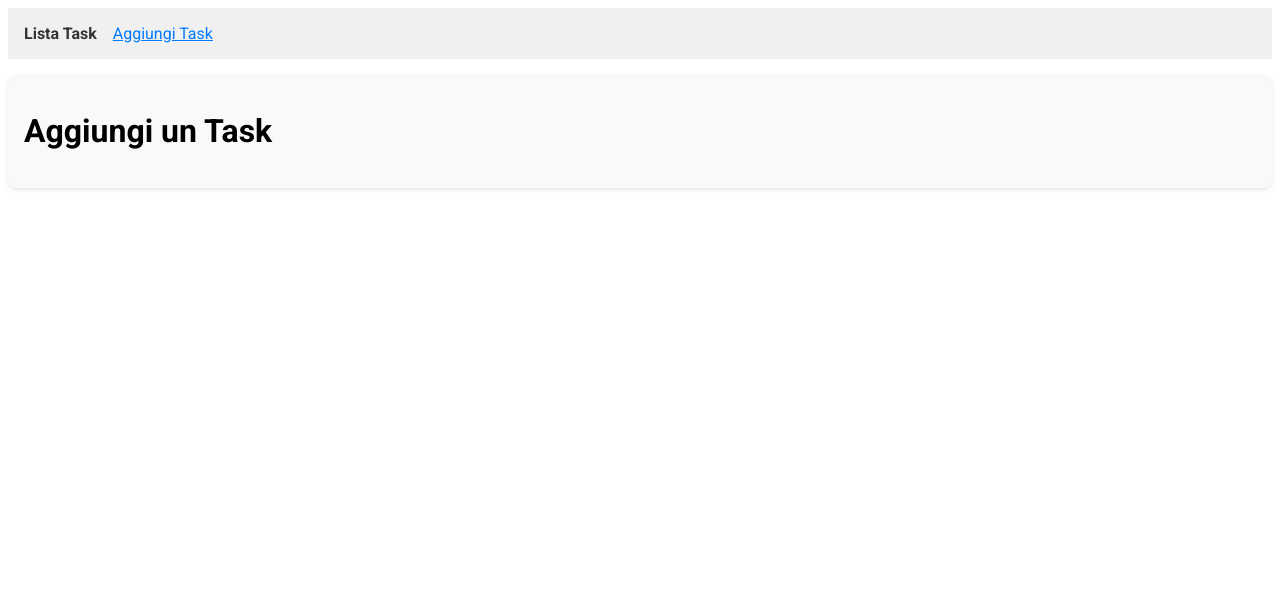
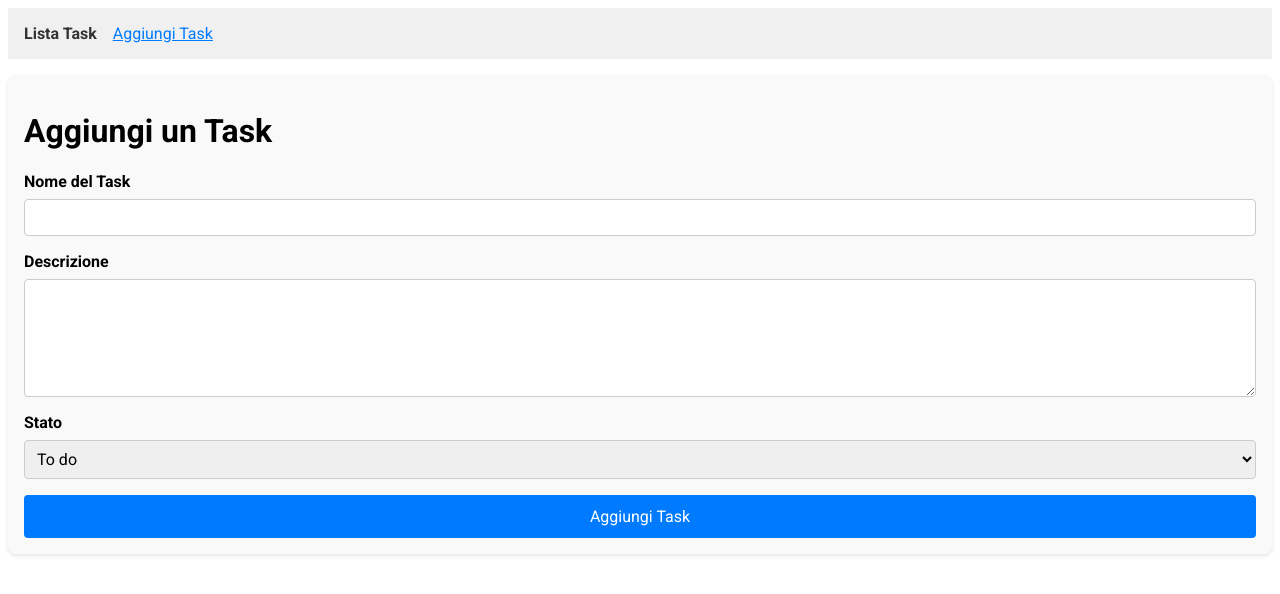
Before and after one commit to LorenzoScalvini/ex-react-task-manager, a React (Vite) app: page /add in a window 1280 px wide. Shown: the top 594 px of the page. Built offline with nearby package versions, Linux system fonts and the light colour scheme; no server answers.

Commit message:
refactor task management: implement custom hook for task operations and enhance AddTask component with validation

```diff
--- a/src/components/TaskRow.jsx
+++ b/src/components/TaskRow.jsx
@@ -2,7 +2,6 @@ import React from 'react';
 import styles from './TaskRow.module.css';
 
 const TaskRow = React.memo(({ task }) => {
-  // Funzione per assegnare il colore in base allo stato
   const getStatusColor = (status) => {
     switch (status) {
       case 'To do':
--- a/src/context/GlobalContext.jsx
+++ b/src/context/GlobalContext.jsx
@@ -1,29 +1,15 @@
-import { createContext, useState, useEffect } from 'react';
+import { createContext } from 'react';
+import useTasks from '../hooks/useTasks';
 
+// Creazione del contesto
 export const GlobalContext = createContext();
 
+// Provider del contesto
 export const GlobalProvider = ({ children }) => {
-  const [tasks, setTasks] = useState([]);
-  const fetchTasks = async () => {
-    try {
-      const response = await fetch(`${import.meta.env.VITE_API_URL}/tasks`);
-      if (!response.ok) {
-        throw new Error('Errore nel recupero dei task');
-      }
-      const data = await response.json();
-      setTasks(data);
-      console.log('Task recuperati:', data);
-    } catch (error) {
-      console.error('Errore:', error);
-    }
-  };
-
-  useEffect(() => {
-    fetchTasks();
-  }, []);
+  const { tasks, addTask, removeTask, updateTask } = useTasks();
 
   return (
-    <GlobalContext.Provider value={{ tasks, setTasks }}>
+    <GlobalContext.Provider value={{ tasks, addTask, removeTask, updateTask }}>
       {children}
     </GlobalContext.Provider>
   );
--- /dev/null
+++ b/src/hooks/useTasks.jsx
@@ -0,0 +1,118 @@
+import { useState, useEffect } from 'react';
+
+const useTasks = () => {
+  const [tasks, setTasks] = useState([]);
+
+  // Funzione per recuperare i task dall'API
+  const fetchTasks = async () => {
+    try {
+      const response = await fetch(`${import.meta.env.VITE_API_URL}/tasks`);
+      if (!response.ok) {
+        throw new Error('Errore nel recupero dei task');
+      }
+      const data = await response.json();
+      setTasks(data);
+    } catch (error) {
+      console.error('Errore:', error);
+    }
+  };
+
+  // Funzione per aggiungere un task
+  const addTask = async (task) => {
+    try {
+      const response = await fetch(`${import.meta.env.VITE_API_URL}/tasks`, {
+        method: 'POST',
+        headers: {
+          'Content-Type': 'application/json',
+        },
+        body: JSON.stringify(task),
+      });
+
+      const result = await response.json();
+
+      if (!result.success) {
+        throw new Error(result.message);
+      }
+
+      // Aggiorna lo stato globale aggiungendo la nuova task
+      setTasks((prevTasks) => [...prevTasks, result.task]);
+
+      return result; // Restituisce il risultato per gestire il successo
+    } catch (error) {
+      console.error('Errore:', error);
+      throw error; // Rilancia l'errore per gestirlo nel componente
+    }
+  };
+
+  // Funzione per rimuovere un task
+  const removeTask = async (taskId) => {
+    try {
+      const response = await fetch(
+        `${import.meta.env.VITE_API_URL}/tasks/${taskId}`,
+        {
+          method: 'DELETE',
+        }
+      );
+
+      const result = await response.json();
+
+      if (!result.success) {
+        throw new Error(result.message);
+      }
+
+      // Aggiorna lo stato globale rimuovendo la task
+      setTasks((prevTasks) => prevTasks.filter((task) => task.id !== taskId));
+
+      return result; // Restituisce il risultato per gestire il successo
+    } catch (error) {
+      console.error('Errore:', error);
+      throw error; // Rilancia l'errore per gestirlo nel componente
+    }
+  };
+
+  // Funzione per aggiornare un task
+  const updateTask = async (taskId, updatedTask) => {
+    try {
+      const response = await fetch(
+        `${import.meta.env.VITE_API_URL}/tasks/${taskId}`,
+        {
+          method: 'PUT',
+          headers: {
+            'Content-Type': 'application/json',
+          },
+          body: JSON.stringify(updatedTask),
+        }
+      );
+
+      const result = await response.json();
+
+      if (!result.success) {
+        throw new Error(result.message);
+      }
+
+      // Aggiorna lo stato globale con la task modificata
+      setTasks((prevTasks) =>
+        prevTasks.map((task) => (task.id === taskId ? result.task : task))
+      );
+
+      return result; // Restituisce il risultato per gestire il successo
+    } catch (error) {
+      console.error('Errore:', error);
+      throw error; // Rilancia l'errore per gestirlo nel componente
+    }
+  };
+
+  // Effettua la richiesta al caricamento del componente
+  useEffect(() => {
+    fetchTasks();
+  }, []);
+
+  return {
+    tasks,
+    addTask,
+    removeTask,
+    updateTask,
+  };
+};
+
+export default useTasks;
--- a/src/pages/AddTask.jsx
+++ b/src/pages/AddTask.jsx
@@ -1,9 +1,99 @@
+import React, { useState, useRef, useContext } from 'react';
+import { GlobalContext } from '../context/GlobalContext';
 import styles from './AddTask.module.css';
 
-export default function AddTask() {
+const AddTask = () => {
+  const [title, setTitle] = useState('');
+  const [error, setError] = useState('');
+  const descriptionRef = useRef(null);
+  const statusRef = useRef(null);
+  const { addTask } = useContext(GlobalContext);
+
+  const symbols = '!@#$%^&*()-_=+[]{}|;:\'\\",.<>?/`~';
+
+  const validateTitle = (value) => {
+    if (!value.trim()) {
+      setError('Il campo Nome non può essere vuoto.');
+      return false;
+    }
+    if (value.split('').some((char) => symbols.includes(char))) {
+      setError('Il campo Nome non può contenere simboli speciali.');
+      return false;
+    }
+    setError('');
+    return true;
+  };
+
+  const handleTitleChange = (e) => {
+    const value = e.target.value;
+    setTitle(value);
+    validateTitle(value);
+  };
+
+  const handleSubmit = async (e) => {
+    e.preventDefault();
+
+    if (!validateTitle(title)) {
+      return;
+    }
+
+    const task = {
+      title,
+      description: descriptionRef.current.value,
+      status: statusRef.current.value,
+    };
+
+    try {
+      const result = await addTask(task);
+
+      if (result.success) {
+        alert('Task creato con successo!');
+        // Resetta il form
+        setTitle('');
+        descriptionRef.current.value = '';
+        statusRef.current.value = 'To do';
+      }
+    } catch (error) {
+      alert(`Errore: ${error.message}`);
+    }
+  };
+
   return (
     <div className={styles.container}>
       <h1>Aggiungi un Task</h1>
+      <form onSubmit={handleSubmit} className={styles.form}>
+        <div className={styles.formGroup}>
+          <label htmlFor="title">Nome del Task</label>
+          <input
+            type="text"
+            id="title"
+            value={title}
+            onChange={handleTitleChange}
+            className={error ? styles.errorInput : ''}
+          />
+          {error && <p className={styles.errorMessage}>{error}</p>}
+        </div>
+
+        <div className={styles.formGroup}>
+          <label htmlFor="description">Descrizione</label>
+          <textarea id="description" ref={descriptionRef} />
+        </div>
+
+        <div className={styles.formGroup}>
+          <label htmlFor="status">Stato</label>
+          <select id="status" ref={statusRef} defaultValue="To do">
+            <option value="To do">To do</option>
+            <option value="Doing">Doing</option>
+            <option value="Done">Done</option>
+          </select>
+        </div>
+
+        <button type="submit" className={styles.submitButton}>
+          Aggiungi Task
+        </button>
+      </form>
     </div>
   );
-}
+};
+
+export default AddTask;
--- a/src/pages/Addtask.module.css
+++ b/src/pages/Addtask.module.css
@@ -4,3 +4,57 @@
   border-radius: 8px;
   box-shadow: 0 2px 4px rgba(0, 0, 0, 0.1);
 }
+
+.form {
+  display: flex;
+  flex-direction: column;
+  gap: 1rem;
+}
+
+.formGroup {
+  display: flex;
+  flex-direction: column;
+  gap: 0.5rem;
+}
+
+.formGroup label {
+  font-weight: bold;
+}
+
+.formGroup input,
+.formGroup textarea,
+.formGroup select {
+  padding: 0.5rem;
+  border: 1px solid #ccc;
+  border-radius: 4px;
+  font-size: 1rem;
+}
+
+.formGroup textarea {
+  resize: vertical;
+  min-height: 100px;
+}
+
+.errorInput {
+  border-color: #ff0000 !important;
+}
+
+.errorMessage {
+  color: #ff0000;
+  font-size: 0.875rem;
+  margin-top: 0.25rem;
+}
+
+.submitButton {
+  padding: 0.75rem;
+  background-color: #007bff;
+  color: #fff;
+  border: none;
+  border-radius: 4px;
+  font-size: 1rem;
+  cursor: pointer;
+}
+
+.submitButton:hover {
+  background-color: #0056b3;
+}
```
